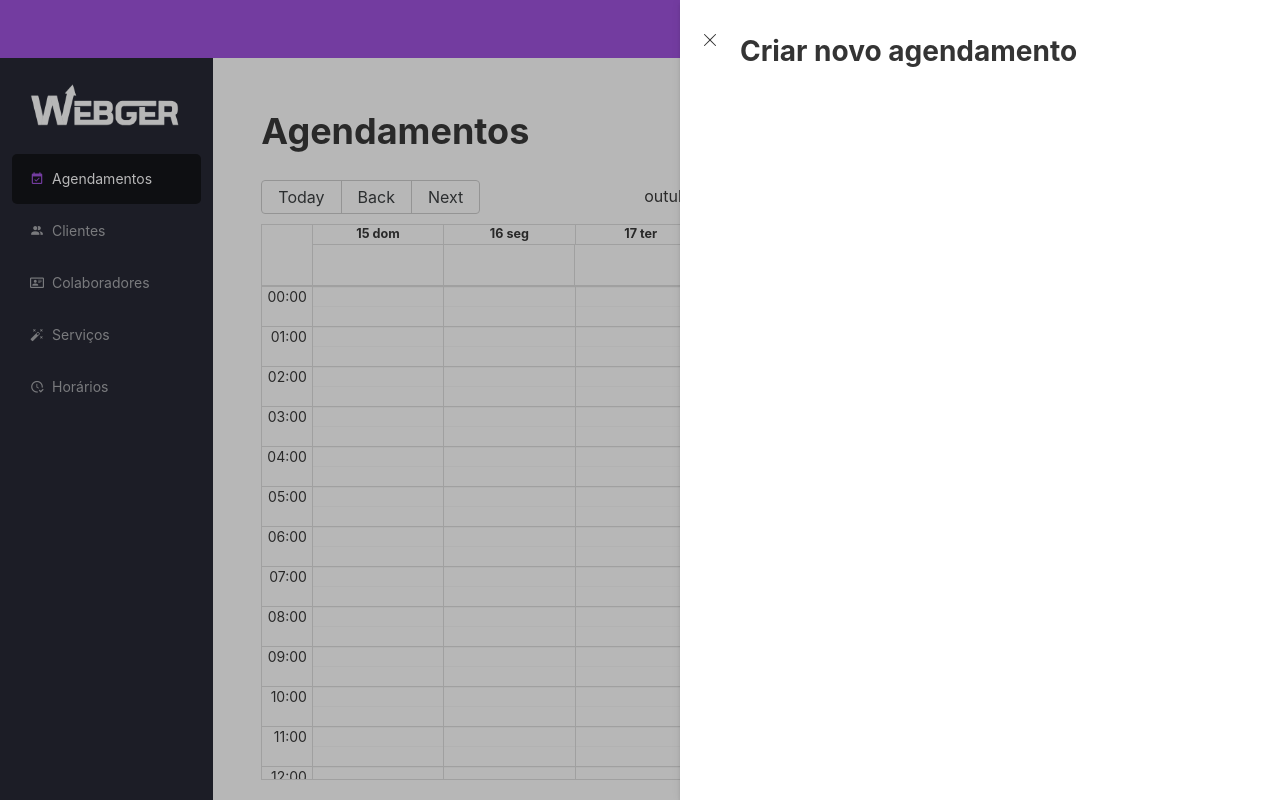
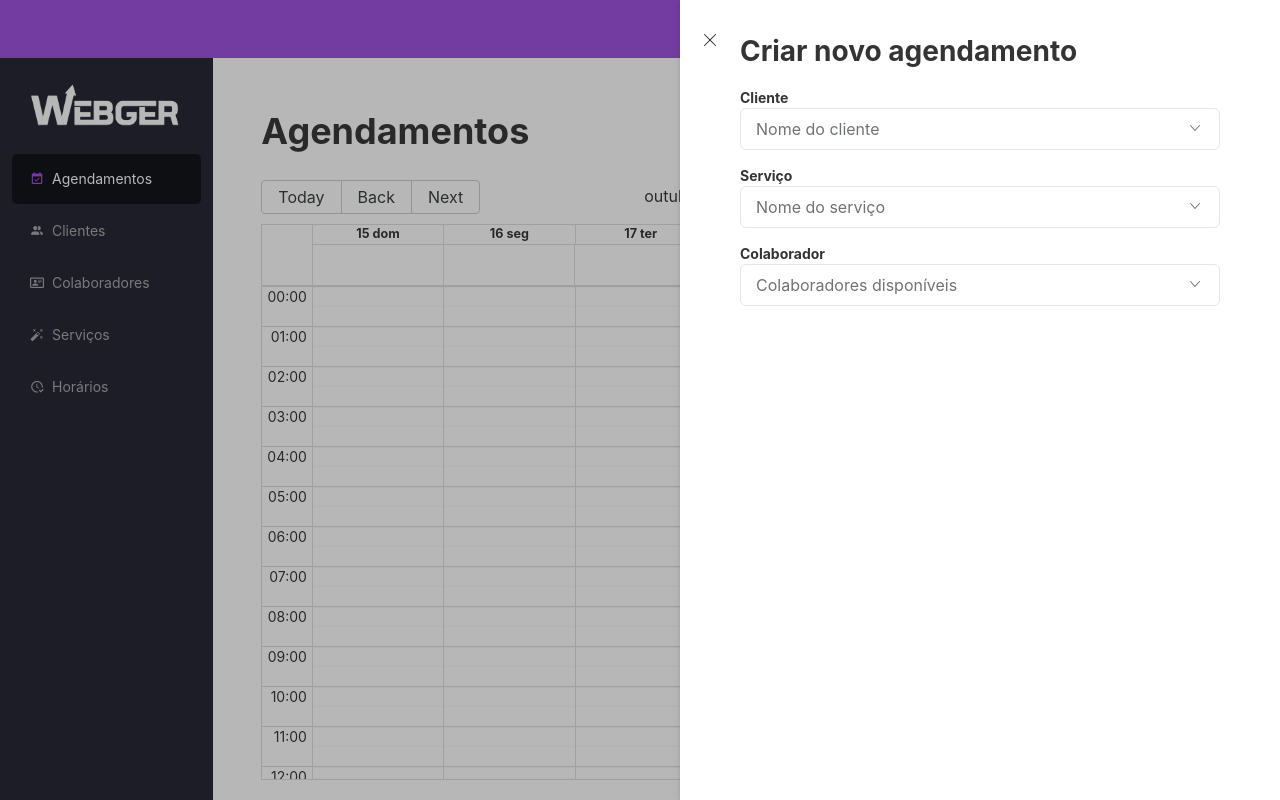
Before and after one commit to MuriloCode7/WebAgendor, a React (Create React App) app in the folder web/: page /schedules in a window 1280 px wide. Both pictures are taken after a click on the button "Novo Agendamento". Built offline with nearby package versions, Linux system fonts and the light colour scheme; no server answers; grey boxes are pictures that could not be loaded.

Commit message:
Feat: Creating function to register a new schedule

```diff
--- a/web/src/pages/Schedules/index.js
+++ b/web/src/pages/Schedules/index.js
@@ -1,7 +1,7 @@
 import { Calendar, momentLocalizer } from "react-big-calendar";
 import "react-big-calendar/lib/css/react-big-calendar.css";
 import moment from "moment";
-import { Drawer } from "rsuite";
+import { Drawer, SelectPicker } from "rsuite";
 import { useDispatch, useSelector } from "react-redux";
 import { useEffect } from "react";
 import utils from "../../utils";
@@ -11,6 +11,8 @@ import {
   resetSchedule,
   schedulesFilter,
   updateSchedule,
+  allSpecialties,
+  allCustomers,
 } from "../../store/modules/schedule/actions";
 
 moment.locale("pt-br");
@@ -30,6 +32,7 @@ const Schedules = () => {
   } = useSelector((state) => state.schedule);
 
   const formatEvents = schedules.map((schedule) => ({
+    resource: schedule,
     title: `${schedule.specialtyId.title} - ${schedule.customerId.name} - ${schedule.colaboratorId.name}`,
     start: moment(schedule.date).toDate(),
     end: moment(schedule.date)
@@ -66,6 +69,29 @@ const Schedules = () => {
     );
   };
 
+  const setSchedule = (key, value) => {
+    dispatch(
+      updateSchedule({
+        schedule: { ...schedule, [key]: value },
+      })
+    );
+  };
+
+  const formatSchedule = (schedule) => {
+    let scheduleFormatted = {
+      companyId: schedule.companyId,
+      specialtyId: schedule.specialtyId._id,
+      customerId: schedule.customerId._id,
+      colaboratorId: schedule.colaboratorId._id,
+      date: schedule.date,
+      value: schedule.value,
+    };
+
+    console.log(scheduleFormatted);
+
+    return scheduleFormatted;
+  };
+
   useEffect(() => {
     dispatch(
       schedulesFilter(
@@ -73,7 +99,11 @@ const Schedules = () => {
         moment().weekday(6).format("YYYY-MM-DD")
       )
     );
+    dispatch(allSpecialties());
+    dispatch(allCustomers());
   }, []);
+
+  const formatSpecialties = specialties.map((s) => ({}));
 
   return (
     <div className="col p-5 overflow-auto h-100">
@@ -86,6 +116,47 @@ const Schedules = () => {
           <h3>
             {behavior === "create" ? "Criar novo" : "Atualizar"} agendamento
           </h3>
+          <div className="row mt-3">
+            <div className="form-group col-12 mb-3">
+              <b>Cliente</b>
+              <SelectPicker
+                value={schedule.customerId}
+                placeholder="Nome do cliente"
+                onChange={(customerId) =>
+                  setSchedule("customerId", customerId)
+                }
+                block
+                size="lg"
+                data={customers}
+              />
+            </div>
+            <div className="form-group col-12 mb-3">
+              <b>Serviço</b>
+              <SelectPicker
+                value={schedule.specialtyId}
+                placeholder="Nome do serviço"
+                onChange={(specialtyId) =>
+                  setSchedule("specialtyId", specialtyId)
+                }
+                block
+                size="lg"
+                data={specialties}
+              />
+            </div>
+            <div className="form-group col-12 mb-3">
+              <b>Colaborador</b>
+              <SelectPicker
+                value={schedule.colaboratorId}
+                placeholder="Colaboradores disponíveis"
+                onChange={(colaboratorId) =>
+                  setSchedule("colaboratorId", colaboratorId)
+                }
+                block
+                size="lg"
+                data={[]}
+              />
+            </div>
+          </div>
         </Drawer.Body>
       </Drawer>
       <div className="row">
@@ -110,6 +181,20 @@ const Schedules = () => {
             </div>
           </div>
           <Calendar
+            onSelectEvent={(e) => {
+              dispatch(
+                updateSchedule({
+                  behavior: "update",
+                })
+              );
+
+              dispatch(
+                updateSchedule({
+                  schedule: formatSchedule(e.resource),
+                })
+              );
+              setComponent("drawer", true);
+            }}
             localizer={localizer}
             onRangeChange={(period) => {
               const { start, end } = formatRange(period);
--- a/web/src/pages/TimeTables/index.js
+++ b/web/src/pages/TimeTables/index.js
@@ -13,13 +13,14 @@ import {
 import "moment/locale/pt-br";
 import {
   allTimeTables,
-  allSpecialties,
   updateTimeTable,
   filterColaborators,
   addTimeTable,
   removeTimeTable,
   resetTimeTable,
+  allSpecialties
 } from "../../store/modules/timeTable/actions";
+
 import { useDispatch, useSelector } from "react-redux";
 
 moment.locale("pt-br");
--- a/web/src/store/modules/schedule/actions.js
+++ b/web/src/store/modules/schedule/actions.js
@@ -20,6 +20,10 @@ export function allSpecialties(){
   return { type: types.ALL_SPECIALTIES}
 }
 
+export function allCustomers(){
+  return { type: types.ALL_CUSTOMERS}
+}
+
 export function filterColaborators(){
   return { type: types.FILTER_COLABORATORS}
 }
--- a/web/src/store/modules/schedule/sagas.js
+++ b/web/src/store/modules/schedule/sagas.js
@@ -1,4 +1,4 @@
-import { all, takeLatest, call, put } from "redux-saga/effects";
+import { all, takeLatest, call, put, select } from "redux-saga/effects";
 import api from "../../../services/api";
 import consts from "../../../consts";
 import types from "./types";
@@ -19,11 +19,64 @@ export function* filterSchedule({ start, end }) {
       return false;
     }
 
-    yield put(updateSchedule({schedules: res.schedules}));
+    yield put(updateSchedule({ schedules: res.schedules }));
   } catch (err) {
     alert(err.message);
   }
 }
 
+export function* allSpecialties() {
+  const { form } = yield select((state) => state.schedule);
 
-export default all([takeLatest(types.SCHEDULES_FILTER, filterSchedule)]);
+  try {
+    yield put(updateSchedule({ form: { ...form, filtering: true } }));
+
+    const { data: res } = yield call(
+      api.get,
+      `/companies/specialties/${consts.companyId}`
+    );
+
+    yield put(updateSchedule({ form: { ...form, filtering: false } }));
+
+    if (res.error) {
+      alert(res.message);
+      return false;
+    }
+
+    yield put(updateSchedule({ specialties: res.specialties }));
+  } catch (err) {
+    yield put(updateSchedule({ form: { ...form, filtering: false } }));
+    alert(err.message);
+  }
+}
+
+export function* allCustomers() {
+  const { form } = yield select((state) => state.schedule);
+
+  try {
+    yield put(updateSchedule({ form: { ...form, filtering: true } }));
+
+    const { data: res } = yield call(
+      api.get,
+      `/customers/company/${consts.companyId}`
+    );
+
+    yield put(updateSchedule({ form: { ...form, filtering: false } }));
+
+    if (res.error) {
+      alert(res.message);
+      return false;
+    }
+
+    yield put(updateSchedule({ customers: res.customers.map(c => ({label: c.name, value: c._id})) }));
+  } catch (err) {
+    yield put(updateSchedule({ form: { ...form, filtering: false } }));
+    alert(err.message);
+  }
+}
+
+export default all([
+  takeLatest(types.SCHEDULES_FILTER, filterSchedule),
+  takeLatest(types.ALL_SPECIALTIES, allSpecialties),
+  takeLatest(types.ALL_CUSTOMERS, allCustomers),
+]);
--- a/web/src/store/modules/schedule/types.js
+++ b/web/src/store/modules/schedule/types.js
@@ -6,6 +6,7 @@ const types = {
   SCHEDULES_FILTER: "@schedules/FILTER",
   FILTER_COLABORATORS: "@schedules/FILTER_COLABORATORS",
   ALL_SPECIALTIES: "@schedules/ALL_SPECIALTIES",
+  ALL_CUSTOMERS: "@schedules/ALL_CUSTOMERS",
 };
 
 export default types;
```
